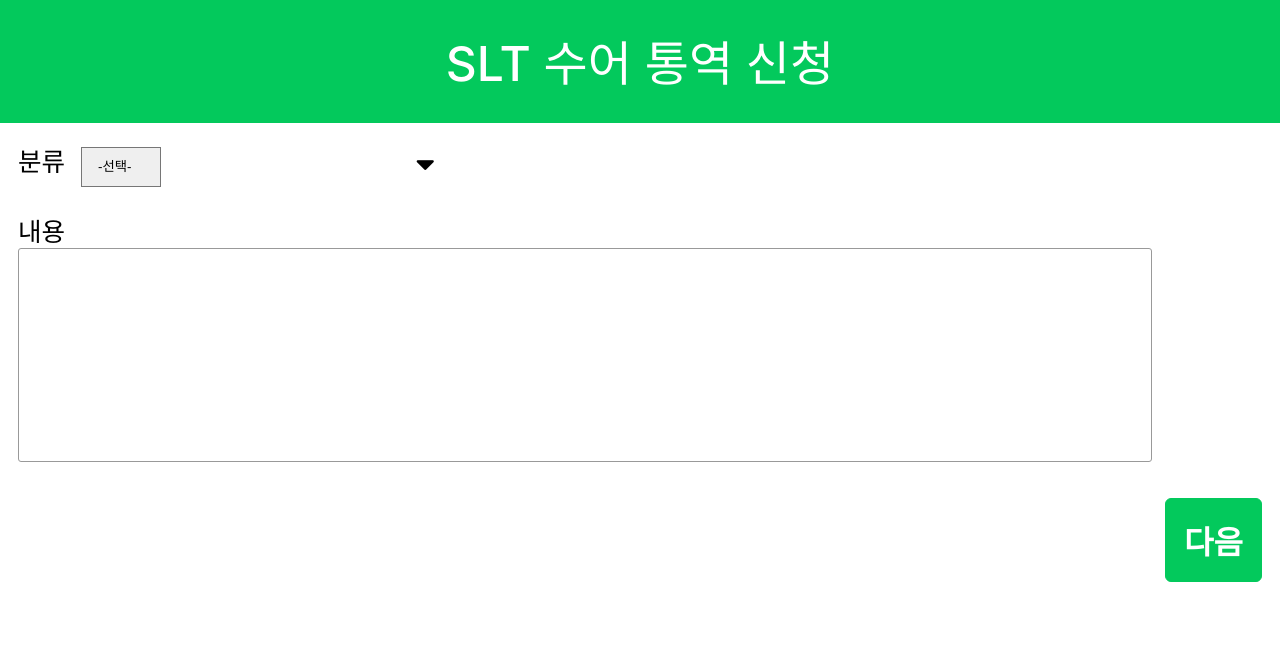
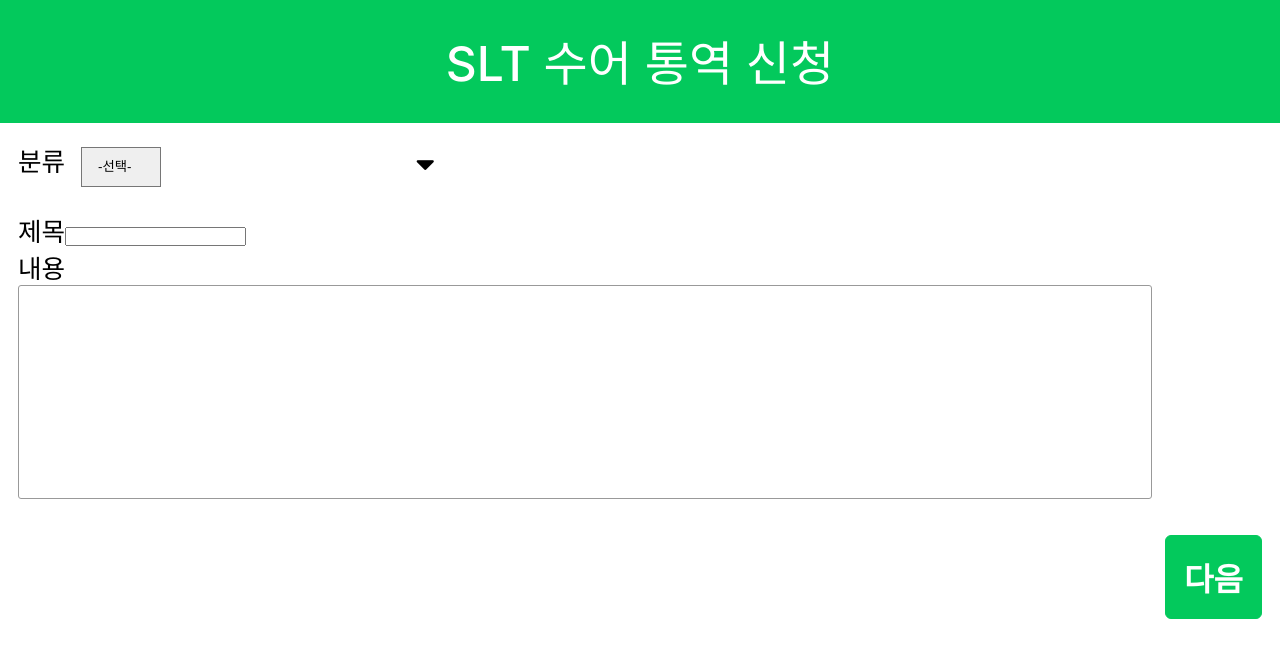
Before and after one commit to signLanguage-interpreter/signLanguageInterpreter, a React (Create React App) app: page /register in a window 1280 px wide. Both pictures are taken after a click on the button "다음". Shown: the top 658 px of the page. Built offline with nearby package versions, Linux system fonts and the light colour scheme.

Commit message:
add subject

```diff
--- a/src/Components/Register/Register.tsx
+++ b/src/Components/Register/Register.tsx
@@ -11,6 +11,7 @@ interface Register {
   username: string;
   cellphone: string;
   content_class: string;
+  subject: string;
   content: string;
   date_time: string;
 }
@@ -25,10 +26,12 @@ const Register: React.FunctionComponent<RouteComponentProps> = ({
     username: "",
     cellphone: "",
     content_class: "",
+    subject: "",
     content: "",
     date_time: "",
   });
-  const { username, cellphone, content_class, content, date_time } = register;
+  const { username, cellphone, content_class, subject, content, date_time } =
+    register;
 
   // ref
   const np_wrapper = useRef<HTMLDivElement>(null);
@@ -168,6 +171,17 @@ const Register: React.FunctionComponent<RouteComponentProps> = ({
           </select>
         </div>
         <div className="content_wrapper">
+          <div>
+            <label htmlFor="subject" className="txt">
+              제목
+            </label>
+            <input
+              id="subject"
+              name="subject"
+              value={subject}
+              onChange={onChange}
+            ></input>
+          </div>
           <label htmlFor="content" className="txt">
             내용
           </label>
```
